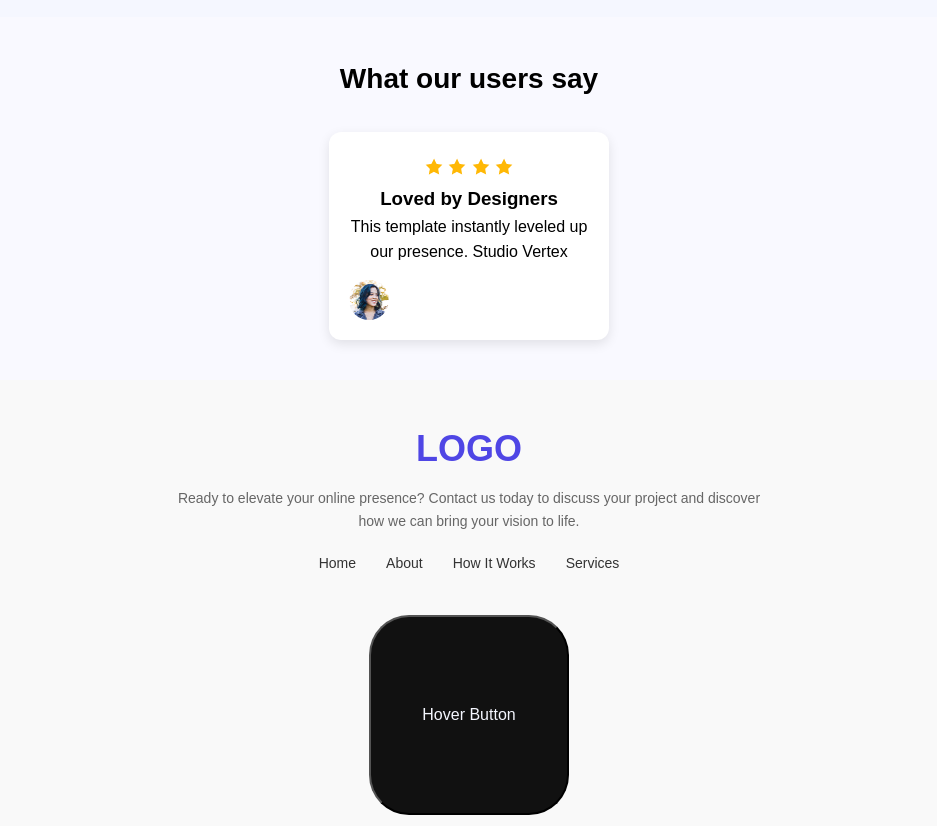
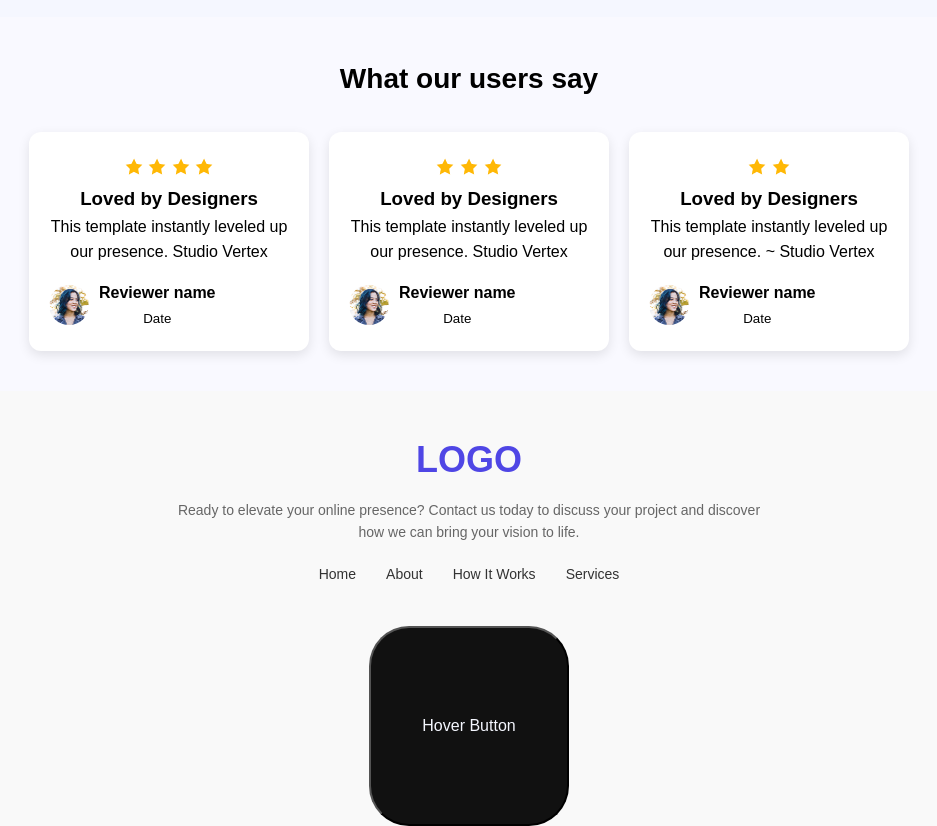
Before and after one commit to Farhanbillahfuad/first_project, a plain HTML site: page index.html in a window 1280 px wide. Shown: the part 1620-2446 px from the top of the page, without its empty margins (171-1108 px from the left). Drawn offline with Linux system fonts and the light colour scheme.

Commit message:
Updates html file

```diff
--- a/index.html
+++ b/index.html
@@ -134,8 +134,55 @@
       <div class="reviewer">
 
         <img src="./images/avatar.png" alt="Reviewer Image" />
+        <div>
 
 
+
+          <strong>Reviewer name</strong><br />
+
+                  <small>Date</small>
+
+                 </div>
+      </div>
+    </div>
+
+
+    <div class="card">
+      <div class="stars">
+
+
+        <img src="./images/icon-star.png" alt="">
+        <img src="./images/icon-star.png" alt="">
+        <img src="./images/icon-star.png" alt="">
+
+      </div>
+
+              <h3>Loved by Designers</h3>
+      <p>This template instantly leveled up our presence.  Studio Vertex</p>
+      <div class="reviewer">
+
+        <img src="./images/avatar.png" alt="Reviewer Image" />
+        <div>
+          <strong>Reviewer name</strong> <br />
+          <small>Date</small>
+        </div>
+      </div>
+    </div><div class="card">
+      <div class="stars">
+        <img src="./images/icon-star.png" alt="">
+        <img src="./images/icon-star.png" alt="">
+
+      </div>
+      <h3>Loved by Designers</h3>
+      <p>This template instantly leveled up our presence. ~ Studio Vertex</p>
+      <div class="reviewer">
+        <img src="./images/avatar.png" alt="Reviewer Image" />
+        <div>
+          <strong>Reviewer name</strong><br />
+          <small>Date</small>
+        </div>
+      </div>
+    </div>
 
 
 
```
